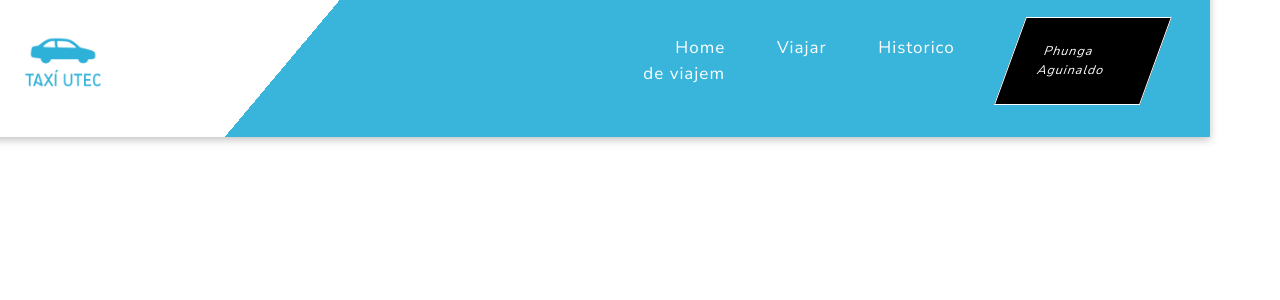
After one commit to Agnaldo28/utecTaxi, a PHP site: page /views/clientePage.php in a window 1280 px wide. The commit adds this page. Shown: the top 300 px of the page. Run offline with PHP 8.4, Linux system fonts and the light colour scheme.

Commit message:
version 2

```diff
--- /dev/null
+++ b/style/styleCliente.css
@@ -0,0 +1,67 @@
+/*@import url(bootstrap.min.css);*/
+@import url(https://bootswatch.com/4/quartz/bootstrap.min.css);
+
+html{
+
+    overflow-x: hidden;
+    scroll-behavior: smooth;
+    scroll-padding-top: 6rem;
+}
+
+header{
+    font-size: 10px;
+    padding: 2rem 7%;
+    position: fixed;
+    top: -15px;
+    left: -70px;
+    display: flex;
+    align-items: center;
+    width: 100%;
+    background-image: linear-gradient(130deg, white 30%,rgb(57, 181, 219) -50%);
+    box-shadow: rgba(0, 0, 0, 0.24) 0px 3px 8px;
+    z-index: 1000%;
+}
+/* justify-content: space-between; */
+header .logo img{
+    width: 14%;
+}
+
+
+nav a{
+    color: white;
+    font-size: 17px;
+    padding: 1rem;
+    margin-left: 1rem;
+    text-decoration: none;
+}
+
+#navbar{
+    color: white;
+    font-size: 30px;
+    cursor: pointer;
+    display: none;
+}
+
+#navbar:hover{
+    color: -primary;
+}
+
+.user{
+    padding: 1.5rem 30px;
+    color: white;
+    border: 1px solid white;
+    font-size: 12.5px;
+    transform: skew(-20deg);
+    position: relative;
+    background-color: black;
+    display: block;
+    left: 35px;
+
+}
+
+.user a{
+    font-size: 11px;
+    color: white;
+    text-decoration: none;
+    outline: none;
+}
--- /dev/null
+++ b/views/clientePage.php
@@ -0,0 +1,34 @@
+<!DOCTYPE html>
+<html lang="en">
+<head>
+    <meta charset="UTF-8">
+    <meta http-equiv="X-UA-Compatible" content="IE=edge">
+    <meta name="viewport" content="width=device-width, initial-scale=1.0">
+    <title>Taxí UTEC</title>
+    <link rel="stylesheet" href="../style/styleCliente.css">
+</head>
+<body>
+
+    <header>
+        <div class="logo"><img src="../img/taxiutec-logo.png " alt=""></div>
+
+        <nav>
+            <a href="#">Home</a>
+            <a href="#">Viajar</a>
+            <a href="#">Historico de viajem</a>
+        </nav>
+
+        <div class="navbar-user">
+            <div id="navbar" class="fas fa-bars"></div>
+            <div class="user">
+                <?php
+                //AQUI VAI FICAR O NOME DO USUARIO LOGADO
+                echo'Phunga Aguinaldo';
+                ?>
+            </div>
+        </div>
+
+    </header>
+
+</body>
+</html>
```
Also changed, not shown: backend/gravar_cliente.php (+22 -2 lines), backend/processar_login.php (+4 -3 lines), views/signup.php (+7 -0 lines), img/taxiutec-logo.png (added).
